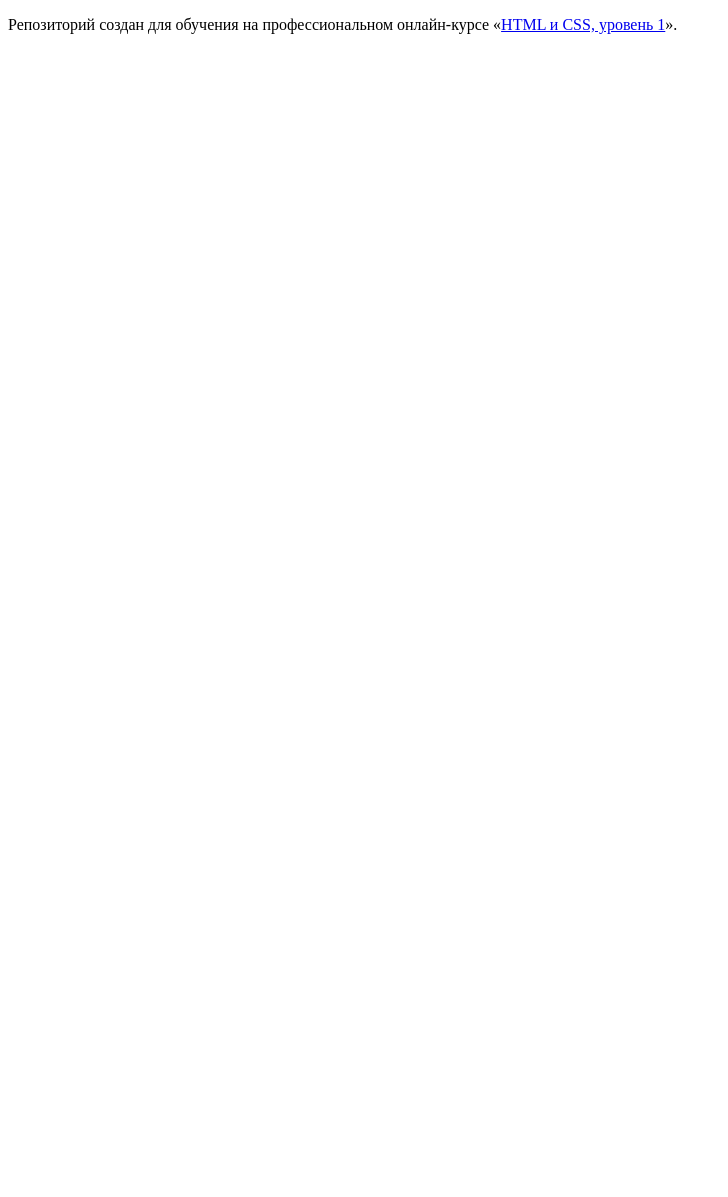
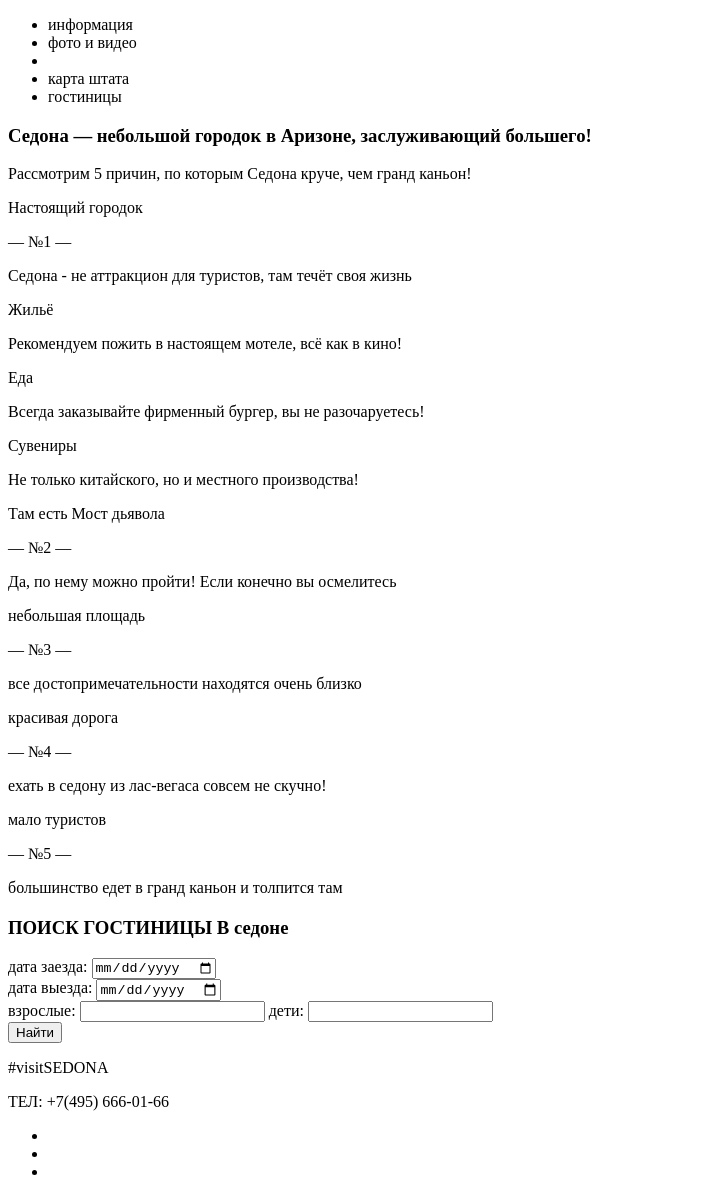
Before and after one commit to lecollage/1268083-sedona-29, a plain HTML site: page index.html in a window 1280 px wide. Shown: the whole page, without its empty margins (0-728 px from the left). Before the commit the page ends 800 px from the top, so only its background shows below. Drawn offline with Linux system fonts and the light colour scheme.

Commit message:
Задание 2.17. Разметка главной страницы: начало выполнения

```diff
--- a/index.html
+++ b/index.html
@@ -1,12 +1,133 @@
 <!DOCTYPE html>
 <html lang="ru">
-  <head>
-    <meta charset="utf-8">
-    <title>HTML Academy: Седона</title>
-  </head>
-  <body>
+<head>
+  <meta charset="utf-8">
+  <title>Sedona</title>
+</head>
+<body>
+<header>
+  <nav class="header">
+    <ul class="header__navlist">
+      <li class="navlist__item_information">
+        информация
+      </li>
+      <li class="navlist__item_media">
+        фото и видео
+      </li>
+      <li class="navlist__item_logo"></li>
+      <li class="navlist__item__map">
+        карта штата
+      </li>
+      <li class="navlist__item__hotels">
+        гостиницы
+      </li>
+    </ul>
+  </nav>
+</header>
+<main>
+  <section class="main__billboard">
+    <div class="main__billboard_text"></div>
+  </section>
 
-    <p>Репозиторий создан для обучения на профессиональном онлайн‑курсе «<a href="https://htmlacademy.ru/intensive/htmlcss">HTML и CSS, уровень 1</a>».</p>
+  <section class="main__billboard_description">
+    <h3 class="billboard_description__header">Седона — небольшой городок в Аризоне, заслуживающий большего!</h3>
+    <p class="billboard_description__text">Рассмотрим 5 причин, по которым Седона круче, чем гранд каньон!</p>
+  </section>
 
-  </body>
+  <section class="main__about_us">
+    <div class="about_us__town">
+      <div class="about_us__town_description">
+        <p class="town_description__header">Настоящий городок</p>
+        <p class="town_description__number">— №1 —</p>
+        <p class="town_description__text">Седона - не аттракцион для туристов, там течёт своя жизнь</p>
+      </div>
+      <div class="about_us__town_photo"></div>
+    </div>
+    <div class="about_us__things_for_you">
+      <div class="about_us__thing_house">
+        <div class="thing_house__icon"></div>
+        <p class="thing_house__header">Жильё</p>
+        <p class="thing_house__text">Рекомендуем пожить в настоящем мотеле, всё как в кино!</p>
+      </div>
+      <div class="about_us__thing_food">
+        <div class="thing_food__icon"></div>
+        <p class="thing_food__header">Еда</p>
+        <p class="thing_food__text">Всегда заказывайте фирменный бургер, вы не разочаруетесь!</p>
+      </div>
+      <div class="about_us__thing_souvenirs">
+        <div class="thing_souvenirs__icon"></div>
+        <p class="thing_souvenirs__header">Сувениры</p>
+        <p class="thing_souvenirs__text">Не только китайского, но и местного производства!</p>
+      </div>
+    </div>
+    <div class="about_us__canyon">
+      <div class="about_us__canyon_photo"></div>
+      <div class="about_us__canyon_description">
+        <p class="canyon_description__header">Там есть Мост дьявола</p>
+        <p class="canyon_description__number">— №2 —</p>
+        <p class="canyon_description__text">Да, по нему можно пройти! Если конечно вы осмелитесь</p>
+      </div>
+    </div>
+    <div class="about_us__place">
+      <div class="about_us__place_square">
+        <p class="place_square__header">небольшая площадь</p>
+        <p class="place_square__number">— №3 —</p>
+        <p class="place_square__text">все достопримечательности находятся очень близко</p>
+      </div>
+      <div class="about_us__place_road">
+        <p class="place_road__header">красивая дорога</p>
+        <p class="place_road__number">— №4 —</p>
+        <p class="place_road__text">ехать в седону из лас-вегаса совсем не скучно!</p>
+      </div>
+      <div class="about_us__place_tourist">
+        <p class="place_tourist__header">мало туристов</p>
+        <p class="place_tourist__number">— №5 —</p>
+        <p class="place_tourist__text">большинство едет в гранд каньон и толпится там</p>
+      </div>
+    </div>
+  </section>
+
+  <section class="main__feedback">
+    <h2 class="feedback__header"></h2>
+    <p class="feedback__text"></p>
+    <div class="feedback__map"></div>
+    <form class="feedback_form" method="post" action="dummy">
+      <h3 class="feedback_form__header">ПОИСК ГОСТИНИЦЫ В седоне</h3>
+      <div class="feedback_form__checkin_date">
+        <label for="feedback_form__checkin_date">дата заезда:</label>
+        <input id="feedback_form__checkin_date" type="date">
+      </div>
+      <div class="feedback_form__checkout_date">
+        <label for="feedback_form__checkout_date">дата выезда:</label>
+        <input id="feedback_form__checkout_date" type="date">
+      </div>
+      <div class="feedback_form__people_number">
+        <span class="feedback_form__adults">
+          <label for="feedback_form__adults_number">взрослые:</label>
+          <input id="feedback_form__adults_number" type="number">
+        </span>
+        <span class="feedback_form__children">
+          <label for="feedback_form__children_number">дети:</label>
+          <input id="feedback_form__children_number" type="number">
+        </span>
+      </div>
+      <button class="feedback_form__submit" type="submit">Найти</button>
+    </form>
+  </section>
+</main>
+<footer>
+  <div class="footer__contacts">
+    <p class="contacts__text">#visitSEDONA</p>
+    <p class="contacts__text">ТЕЛ: +7(495) 666-01-66</p>
+  </div>
+  <div class="footer__socials">
+    <ul class="footer__socials_list">
+      <li class="footer__social footer__social_twitter"></li>
+      <li class="footer__social footer__social_facebook"></li>
+      <li class="footer__social footer__social_youtube"></li>
+    </ul>
+  </div>
+  <div class="footer__made_by"></div>
+</footer>
+</body>
 </html>
```
